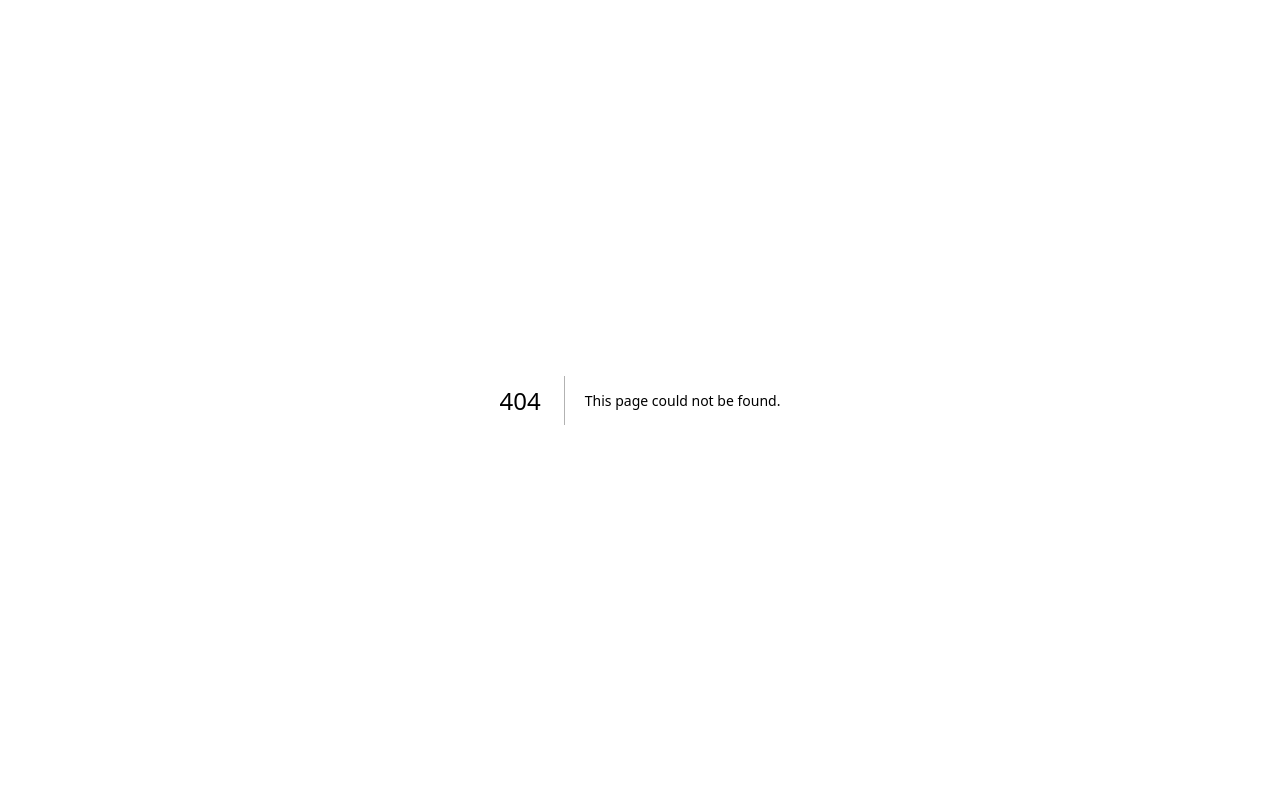
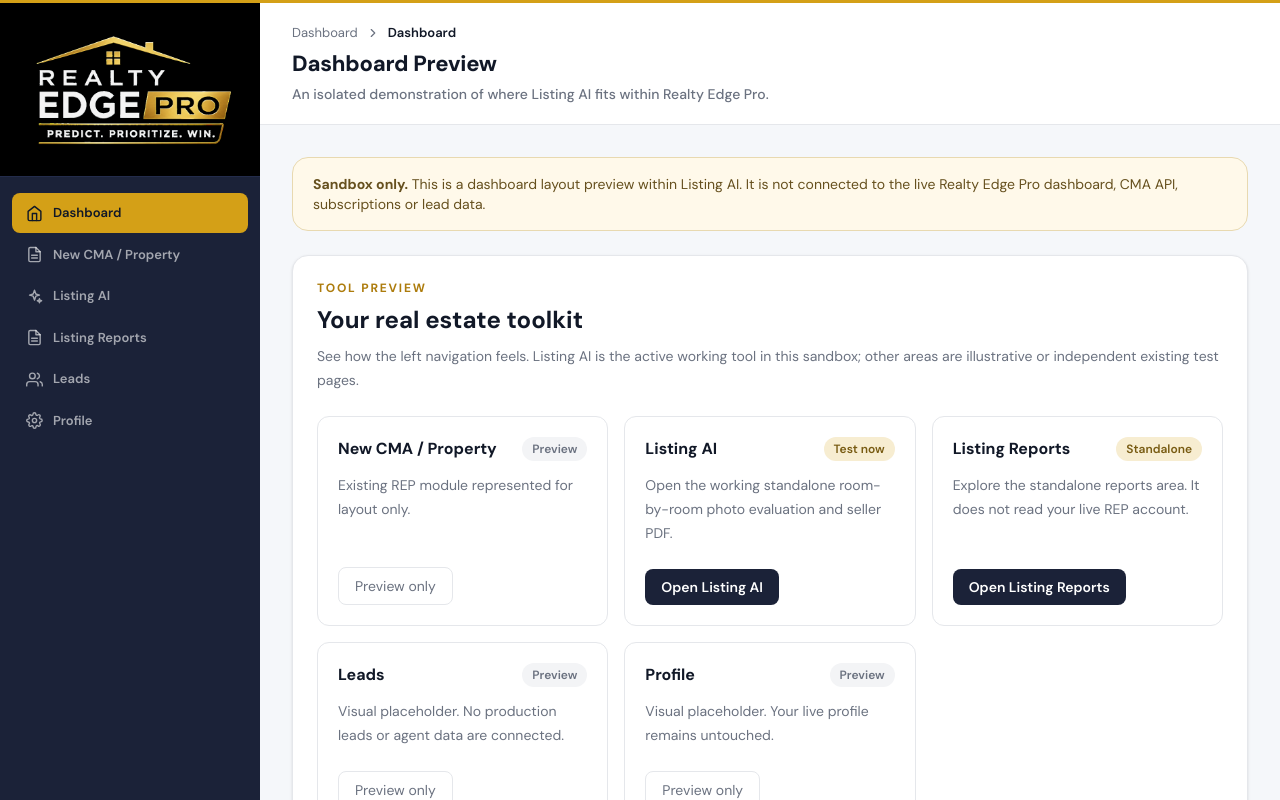
Before and after one commit to gregpett86/listingpilot-ai, a Next.js app: page /demo-dashboard in a window 1280 px wide. Before the commit this address had no page. Built offline with nearby package versions, Linux system fonts and the light colour scheme.

Commit message:
Add isolated dashboard preview with Listing AI tab

```diff
--- /dev/null
+++ b/src/app/demo-dashboard/page.tsx
@@ -0,0 +1,50 @@
+import Link from "next/link";
+import { RealtyEdgeShell, RealtyEdgePageHeader } from "@/components/realty-edge-shell";
+
+const previewTools = [
+  { title: "New CMA / Property", description: "Existing REP module represented for layout only.", status: "Preview", href: null },
+  { title: "Listing AI", description: "Open the working standalone room-by-room photo evaluation and seller PDF.", status: "Test now", href: "/listing-ai" },
+  { title: "Listing Reports", description: "Explore the standalone reports area. It does not read your live REP account.", status: "Standalone", href: "/listing-reports" },
+  { title: "Leads", description: "Visual placeholder. No production leads or agent data are connected.", status: "Preview", href: null },
+  { title: "Profile", description: "Visual placeholder. Your live profile remains untouched.", status: "Preview", href: null },
+];
+
+export default function DemoDashboard() {
+  return (
+    <RealtyEdgeShell activeLabel="Dashboard">
+      <div className="h-full overflow-y-auto bg-[#F5F7FA]">
+        <RealtyEdgePageHeader
+          title="Dashboard Preview"
+          breadcrumbCurrent="Dashboard"
+          description="An isolated demonstration of where Listing AI fits within Realty Edge Pro."
+        />
+        <div className="mx-auto max-w-6xl space-y-6 p-6 sm:p-8">
+          <div className="rounded-2xl border border-[#E8D9B0] bg-[#FFF9EA] px-5 py-4 text-sm text-[#66501E]">
+            <strong>Sandbox only.</strong> This is a dashboard layout preview within Listing AI. It is not connected to the live Realty Edge Pro dashboard, CMA API, subscriptions or lead data.
+          </div>
+          <section className="rounded-2xl border border-[#E5E7EB] bg-white p-6 shadow-sm">
+            <p className="text-xs font-bold uppercase tracking-[0.15em] text-[#AD7C0D]">Tool preview</p>
+            <h2 className="mt-2 text-2xl font-bold text-[#111827]">Your real estate toolkit</h2>
+            <p className="mt-2 text-sm leading-6 text-[#6B7280]">See how the left navigation feels. Listing AI is the active working tool in this sandbox; other areas are illustrative or independent existing test pages.</p>
+            <div className="mt-6 grid gap-4 md:grid-cols-2 xl:grid-cols-3">
+              {previewTools.map((tool) => (
+                <article className="flex flex-col rounded-xl border border-[#E5E7EB] p-5" key={tool.title}>
+                  <div className="flex items-center justify-between gap-3">
+                    <h3 className="font-bold text-[#111827]">{tool.title}</h3>
+                    <span className={`rounded-full px-2.5 py-1 text-xs font-semibold ${tool.href ? "bg-[#F7EDD1] text-[#785B12]" : "bg-[#F3F4F6] text-[#6B7280]"}`}>{tool.status}</span>
+                  </div>
+                  <p className="mt-3 flex-1 text-sm leading-6 text-[#6B7280]">{tool.description}</p>
+                  {tool.href ? (
+                    <Link className="mt-6 inline-flex w-fit rounded-lg bg-[#1B2238] px-4 py-2 text-sm font-semibold text-white no-underline" href={tool.href}>Open {tool.title}</Link>
+                  ) : (
+                    <span className="mt-6 inline-flex w-fit rounded-lg border border-[#E5E7EB] px-4 py-2 text-sm text-[#6B7280]">Preview only</span>
+                  )}
+                </article>
+              ))}
+            </div>
+          </section>
+        </div>
+      </div>
+    </RealtyEdgeShell>
+  );
+}
```
